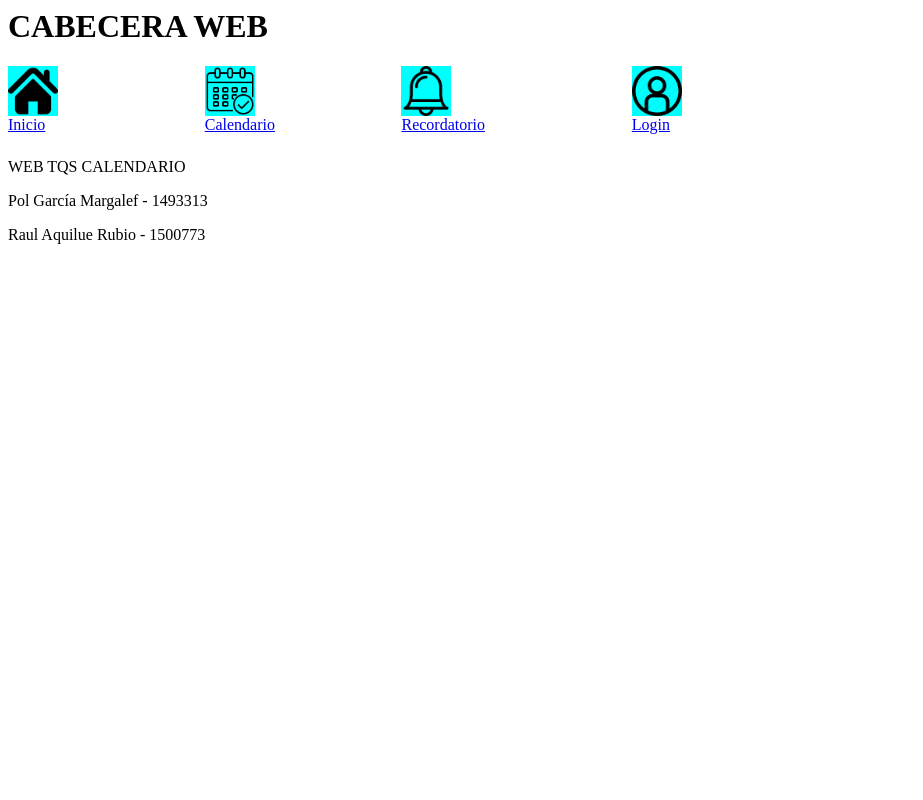
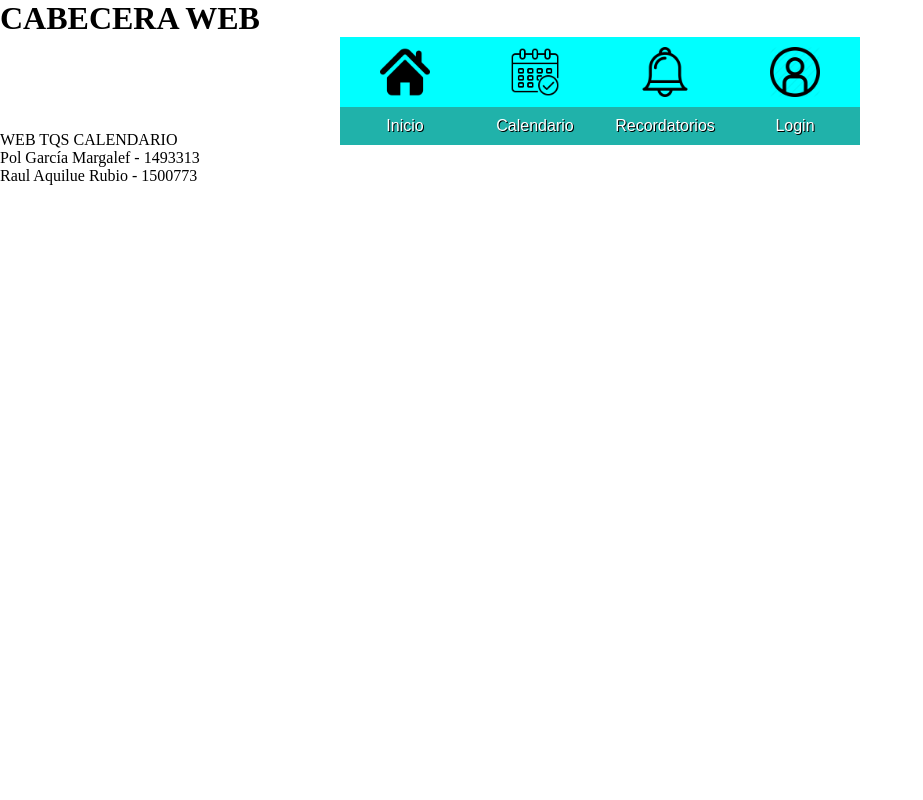
Before and after one commit to raular250/tqscalendario, a PHP site: page / in a window 1280 px wide. Shown: the whole page, without its empty margins (0-923 px from the left). Run offline with PHP 8.4, Linux system fonts and the light colour scheme.

Commit message:
Menu desplegable

```diff
--- a/css/style.css
+++ b/css/style.css
@@ -38,3 +38,59 @@ grid-row: 1;
     grid-column: 4/7;
     grid-row: 1;
 }
+
+* {
+    margin:0px;
+    padding:0px;
+}
+
+.icons_header {
+    margin:auto;
+    width:600px;
+    font-family:Arial, Helvetica, sans-serif;
+}
+
+ul, ol {
+    list-style:none;
+}
+
+.nav > li {
+    float:left;
+    text-align:center;
+    list-style-type: none;
+}
+.nav > li>img {
+    padding:10px 40px;
+}
+
+.nav li a {
+    background-color:lightseagreen;
+    color:#fff;
+    text-shadow: 1px 1px 0 #000;
+    text-decoration:none;
+    padding:10px 12px;
+    display:block;
+}
+
+.nav li a:hover {
+    background-color:aquamarine;
+}
+
+.nav li ul {
+    display:none;
+    position:absolute;
+    min-width:140px;
+}
+
+.nav li:hover > ul {
+    display:block;
+}
+
+.nav li ul li {
+    position:relative;
+}
+
+.nav li ul li ul {
+    right:-140px;
+    top:0px;
+}
--- a/vista/vista_cabecera.php
+++ b/vista/vista_cabecera.php
@@ -15,11 +15,20 @@
     -->
 
     <div class="icons_header">
-        <a class="icon_inicio" href="/tqscalendario/index.php?accio=paginaPrincipal"><img src="./assets/img/icons/portada.png">                       <div> Inicio </div></a>
-        <a class="icon_calendario" href="/tqscalendario/index.php?accio=paginaCalendario"><img  src="./assets/img/icons/calendario.png">               <div> Calendario </div></a>
-        <a class="icon_recordatorio" href="/tqscalendario/index.php?accio=paginaRecordatorio"><img src="./assets/img/icons/recordatorio.png">           <div> Recordatorio </div></a>
-        <a class="icon_login" href="/tqscalendario/index.php?accio=paginaLogin"><img src="./assets/img/icons/login.png">                         <div> Login </div></a>
+    <ul class="nav">
+        <li class="icon_inicio"><img src="./assets/img/icons/portada.png"> <a href="/tqscalendario/index.php?accio=paginaPrincipal"> Inicio </a></li>
+        <li class="icon_calendario"><img src="./assets/img/icons/calendario.png"> <a href="/tqscalendario/index.php?accio=paginaCalendario"> Calendario </a></li>
+        <li class="icon_recordatorio"><img src="./assets/img/icons/recordatorio.png">
+            <a href="/tqscalendario/index.php?accio=paginaRecordatorio">Recordatorios</a>
+            <ul>
+                <li><a href="/tqscalendario/index.php?accio=paginaCrearRecordatorio">Crear recordatorio</a></li>
+                <li><a href="/tqscalendario/index.php?accio=paginaVerRecordatorios">Mis recordatorios</a></li>
+            </ul>
+        </li>
+        <li class="icon_login"><img src="./assets/img/icons/login.png"><a  href="/tqscalendario/index.php?accio=paginaLogin"> Login </a></li>
+    </ul>
     </div>
 </br>
 </br>
+</br>
 </header>
```
